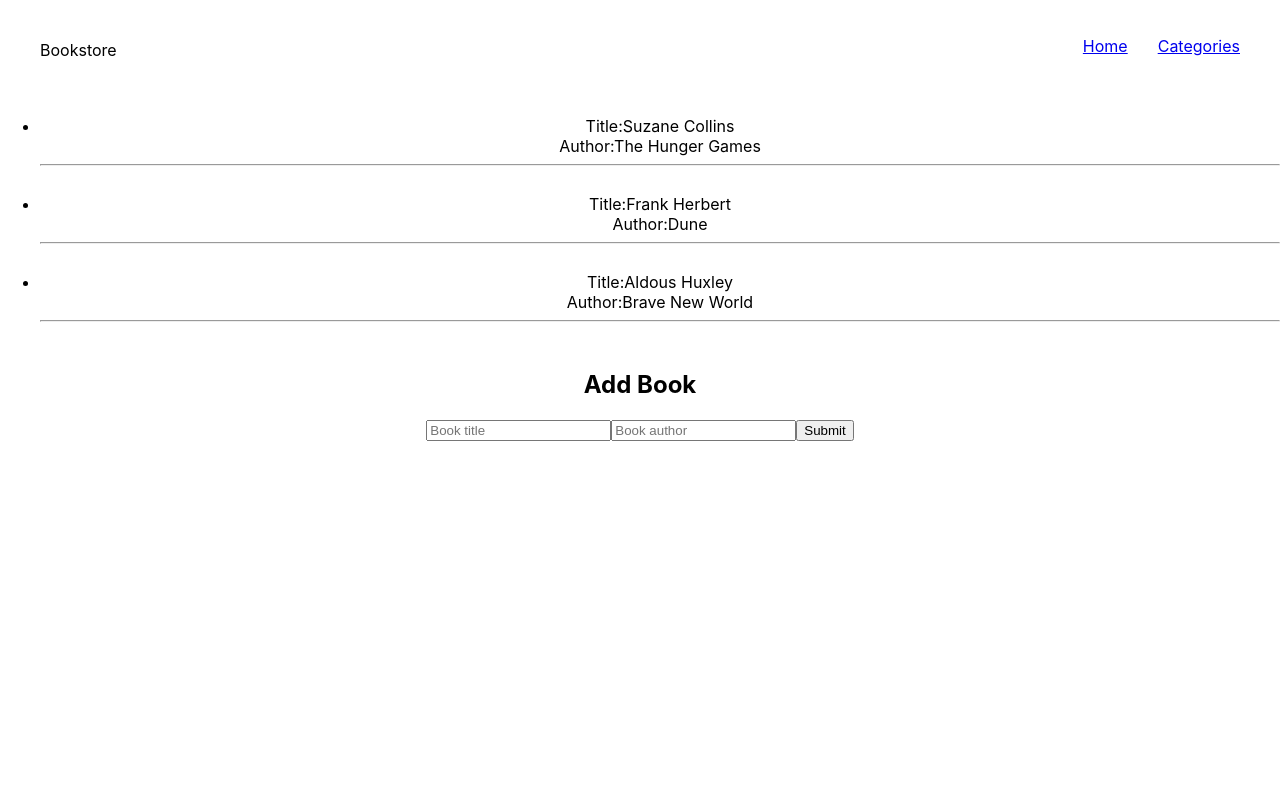
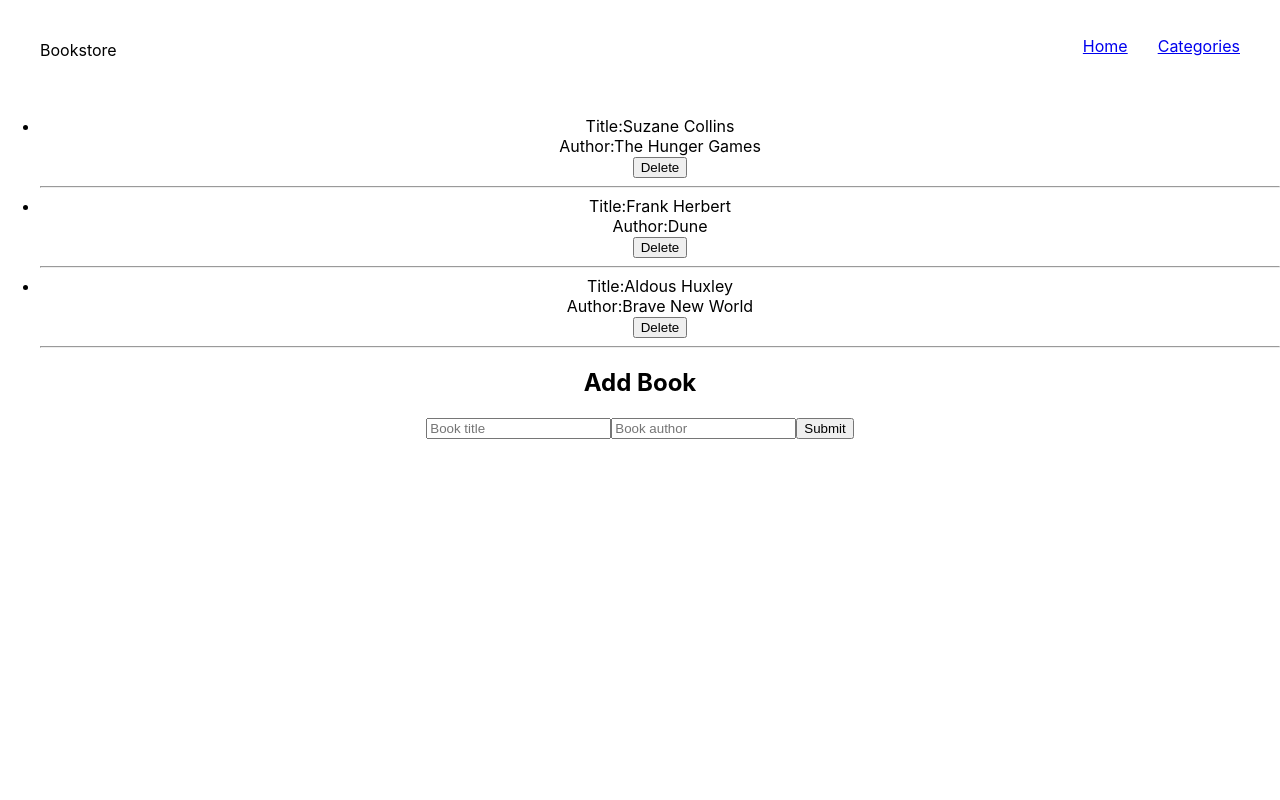
Before and after one commit to codedit334/Bookstore_ReactJS, a React (Create React App) app: page / in a window 1280 px wide. Shown: the top 800 px of the page. Built offline with nearby package versions, Linux system fonts and the light colour scheme.

Commit message:
Put different parts in components

```diff
--- a/package.json
+++ b/package.json
@@ -6,6 +6,7 @@
     "@testing-library/jest-dom": "^5.16.5",
     "@testing-library/react": "^13.4.0",
     "@testing-library/user-event": "^13.5.0",
+    "prop-types": "^15.8.1",
     "react": "^18.2.0",
     "react-dom": "^18.2.0",
     "react-router-dom": "^6.9.0",
--- /dev/null
+++ b/src/components/Book.js
@@ -0,0 +1,26 @@
+import React from 'react';
+import PropTypes from 'prop-types';
+
+export default function Book(props) {
+  const { title, author } = props;
+  return (
+    <div className="book">
+      <div className="book-title">
+        Title:
+        {title}
+      </div>
+      <div className="book-author">
+        Author:
+        {author}
+      </div>
+      <div className="book-delete">
+        <button type="button">Delete</button>
+      </div>
+    </div>
+  );
+}
+
+Book.propTypes = {
+  title: PropTypes.string.isRequired,
+  author: PropTypes.string.isRequired,
+};
--- /dev/null
+++ b/src/components/BookForm.js
@@ -0,0 +1,14 @@
+import React from 'react';
+
+export default function BookForm() {
+  return (
+    <div className="book-form">
+      <h2>Add Book</h2>
+      <form>
+        <input placeholder="Book title" />
+        <input placeholder="Book author" />
+        <input type="submit" value="Submit" />
+      </form>
+    </div>
+  );
+}
--- a/src/components/Books.css
+++ b/src/components/Books.css
@@ -1,3 +1,3 @@
 .books {
-  height: 100vh;
+  min-height: 100vh;
 }
--- a/src/components/Books.js
+++ b/src/components/Books.js
@@ -1,4 +1,6 @@
 import React from 'react';
+import Book from './Book';
+import BookForm from './BookForm';
 import './Books.css';
 
 export default function Books() {
@@ -21,29 +23,12 @@ export default function Books() {
       <ul className="books-list">
         {books.map((book) => (
           <li key={books.indexOf(book)}>
-            <span className="book-title">
-              Title:
-              {book.title}
-            </span>
-            <br />
-            <span className="book-author">
-              Author:
-              {book.author}
-            </span>
-            <br />
+            <Book title={book.title} author={book.author} />
             <hr />
-            <br />
           </li>
         ))}
       </ul>
-      <div className="book-form">
-        <h2>Add Book</h2>
-        <form>
-          <input placeholder="Book title" />
-          <input placeholder="Book author" />
-          <input type="submit" value="Submit" />
-        </form>
-      </div>
+      <BookForm />
     </div>
   );
 }
```
Also changed, not shown: 1 other file (tests, documents, lock files or other folders).
